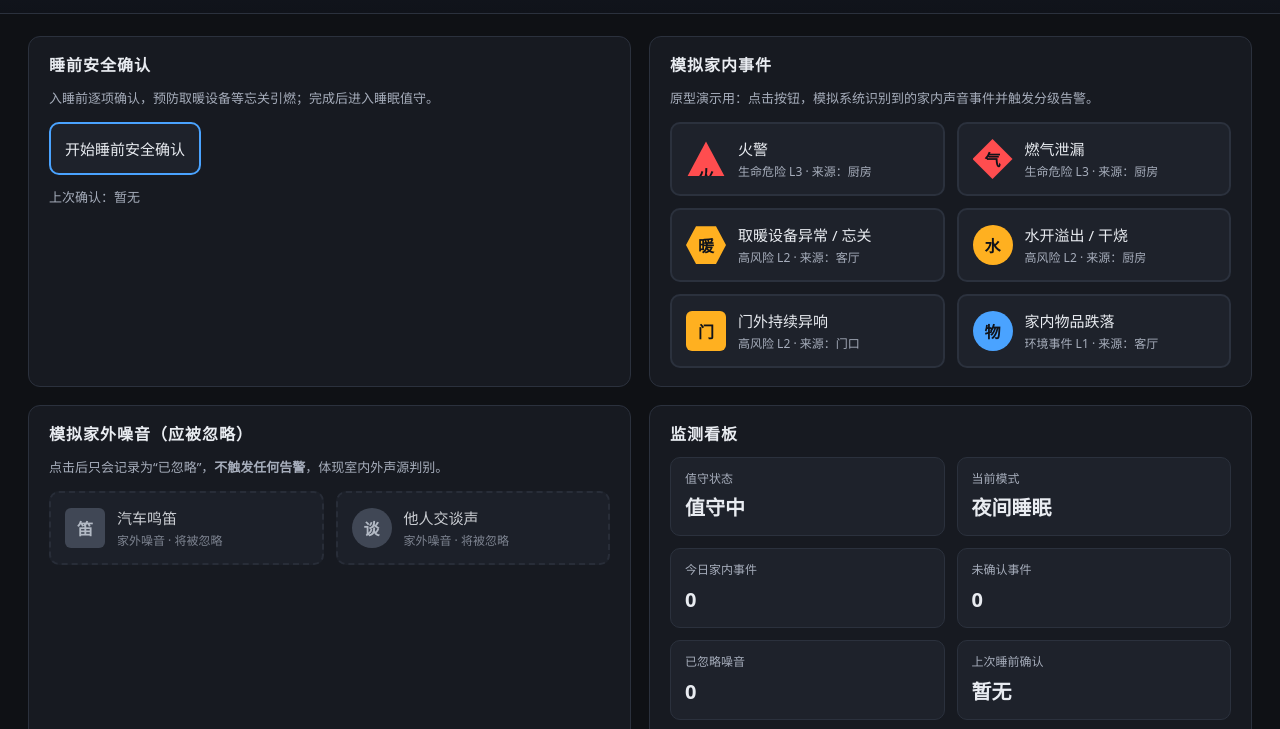
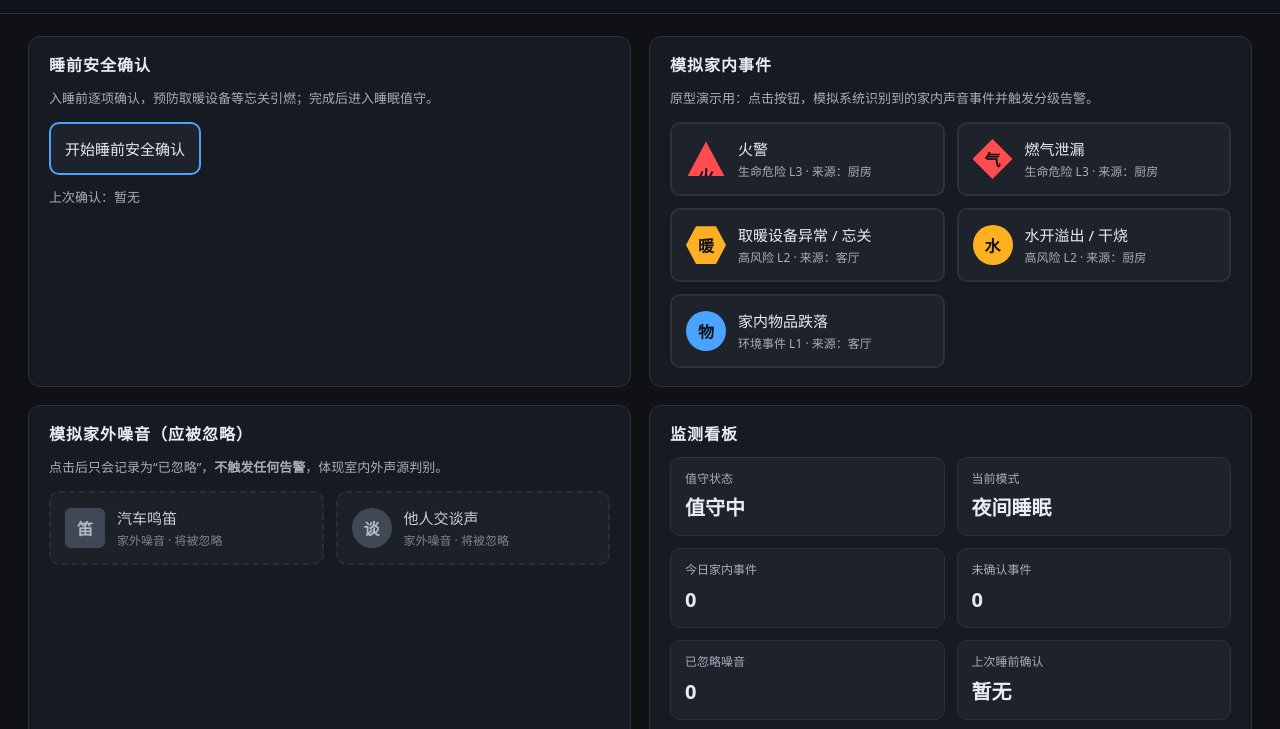
Before and after one commit to yujj2007/shouyedeng, a plain HTML site: page index.html in a window 1280 px wide. Shown: the part 53-782 px from the top of the page. Drawn offline with Linux system fonts and the light colour scheme.

Commit message:
Add files via upload

```diff
--- a/index.html
+++ b/index.html
@@ -565,8 +565,6 @@ body.reduced .bedtime-card { border-width: 4px; }
               urgency: "高风险 · 尽快处理", action: "前往关闭取暖设备，移开周围易燃物" },
     water:  { key: "water",  label: "水开溢出 / 干烧",  glyph: "水", shape: "circle",   level: 2, region: "厨房",
               urgency: "高风险 · 尽快处理", action: "前往厨房关闭火源 / 电源" },
-    door:   { key: "door",   label: "门外持续异响",     glyph: "门", shape: "square",   level: 2, region: "门口",
-              urgency: "高风险 · 尽快确认", action: "先确认门外情况，勿贸然开门" },
     drop:   { key: "drop",   label: "家内物品跌落",     glyph: "物", shape: "pill",     level: 1, region: "客厅",
               urgency: "环境事件 · 已记录", action: "查看是否有物品损坏或需要处理" }
   };
```
